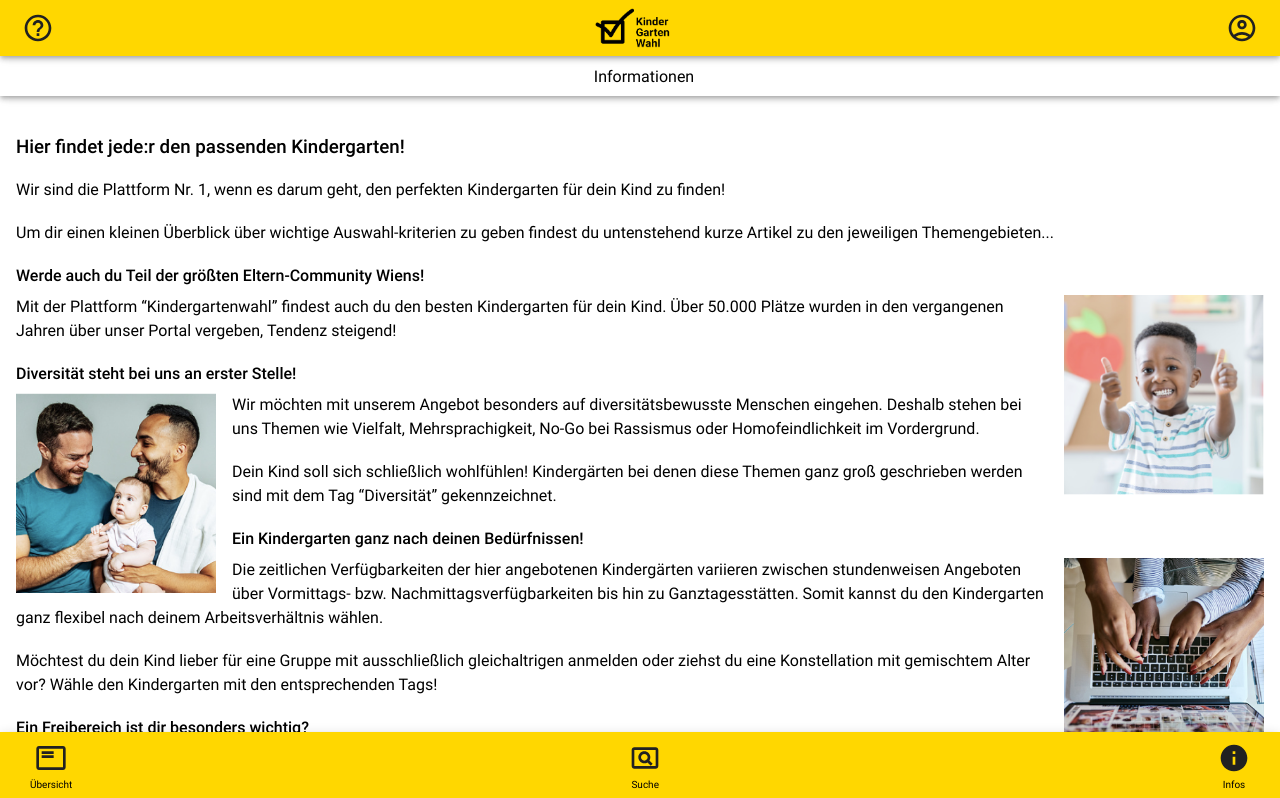
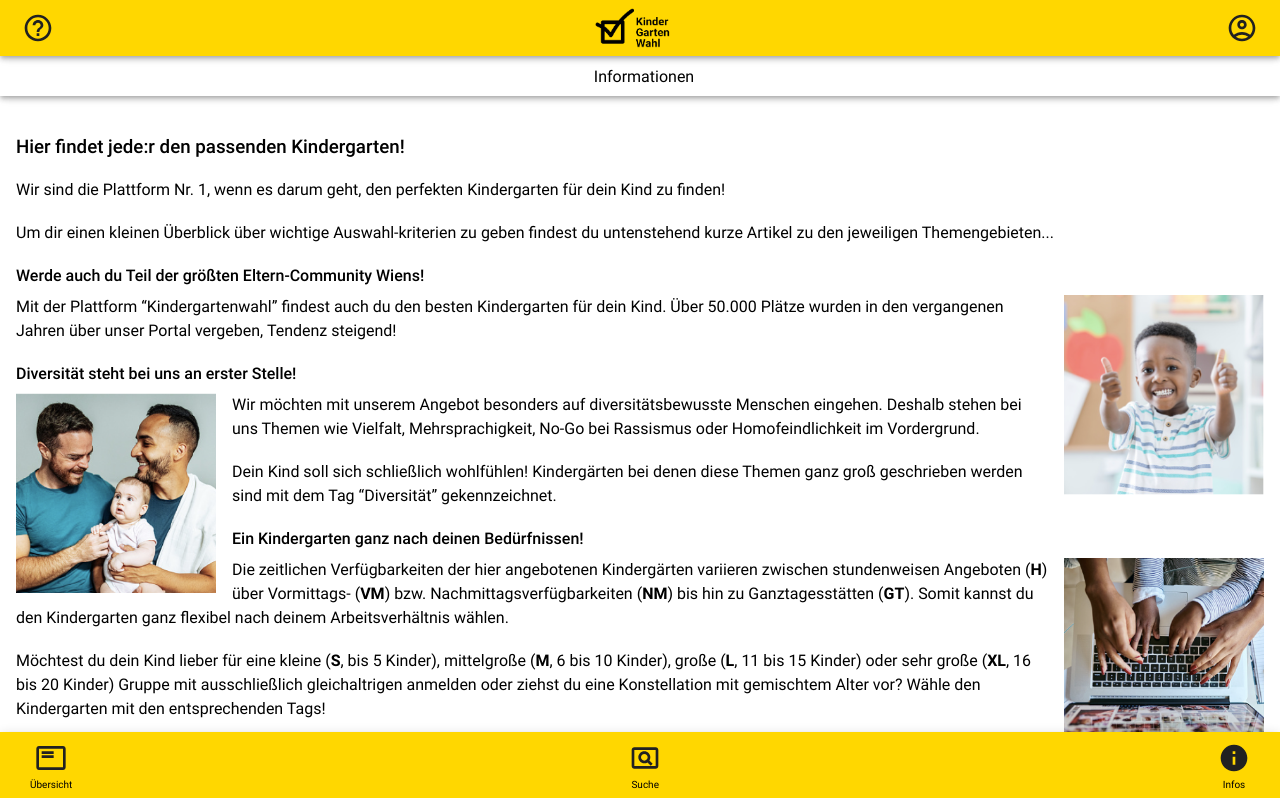
Before and after one commit to Sophie-Zulinski/kindergarten-usability, a React (Create React App) app: page /information in a window 1280 px wide. Shown: the top 798 px of the page. Built offline with nearby package versions, Linux system fonts and the light colour scheme.

Commit message:
minor changes

```diff
--- a/src/index.scss
+++ b/src/index.scss
@@ -304,7 +304,6 @@ h5 {
   left: 50%;
   transform: translate(-50%, 0%);
   width: calc(100% - 20px);
-  height: 60px;
   z-index: 1000;
   align-items: center;
   box-shadow: 0px 3px 5px -1px rgba(0, 0, 0, 0.2),
--- a/src/pages/InformationPage.js
+++ b/src/pages/InformationPage.js
@@ -74,17 +74,19 @@ function InformationPage({ title }) {
         />
         <p className="paragraph">
           Die zeitlichen Verfügbarkeiten der hier angebotenen Kindergärten
-          variieren zwischen stundenweisen Angeboten über Vormittags- bzw.
-          Nachmittagsverfügbarkeiten bis hin zu Ganztagesstätten. Somit kannst
-          du den Kindergarten ganz flexibel nach deinem Arbeitsverhältnis
-          wählen.
+          variieren zwischen stundenweisen Angeboten (<b>H</b>) über Vormittags-
+          (<b>VM</b>) bzw. Nachmittagsverfügbarkeiten (<b>NM</b>) bis hin zu
+          Ganztagesstätten (<b>GT</b>). Somit kannst du den Kindergarten ganz
+          flexibel nach deinem Arbeitsverhältnis wählen.
         </p>
         <br />
         <p className="paragraph">
-          Möchtest du dein Kind lieber für eine Gruppe mit ausschließlich
-          gleichaltrigen anmelden oder ziehst du eine Konstellation mit
-          gemischtem Alter vor? Wähle den Kindergarten mit den entsprechenden
-          Tags!
+          Möchtest du dein Kind lieber für eine kleine (<b>S</b>, bis 5 Kinder),
+          mittelgroße (<b>M</b>, 6 bis 10 Kinder), große (<b>L</b>, 11 bis 15
+          Kinder) oder sehr große (<b>XL</b>, 16 bis 20 Kinder) Gruppe mit
+          ausschließlich gleichaltrigen anmelden oder ziehst du eine
+          Konstellation mit gemischtem Alter vor? Wähle den Kindergarten mit den
+          entsprechenden Tags!
         </p>
         <br />
         <p className="paragraph-headline">
--- a/src/pages/InquiryPage.js
+++ b/src/pages/InquiryPage.js
@@ -112,7 +112,7 @@ function InquiryPage({ title }) {
     <div className="container col">
       <ScrollToTopButton />
       {initialError === 1 && (
-        <div className="snackbar snackbar-warn row snackbar-bottom-search">
+        <div className="snackbar snackbar-warn row">
           <ErrorOutline />
           <div className="col">
             <p className="snackbar-text">Technischer Fehler.</p>
--- a/src/pages/SearchPage.js
+++ b/src/pages/SearchPage.js
@@ -16,10 +16,10 @@ import { StyledMainButton } from "../components/StyledMainButton";
 import { districts } from "../data/districts";
 
 const groupSizeOptions = [
-  "S - weniger als 5 Kinder",
-  "M - bis zu 10 Kinder",
-  "L - bis zu 15 Kinder",
-  "XL - mehr als 15 Kinder",
+  "S - klein",
+  "M - mittelgroß",
+  "L - groß",
+  "XL - sehr groß",
 ];
 
 const publicOrPrivateOptions = ["", "Öffentlich", "Privat"];
```
